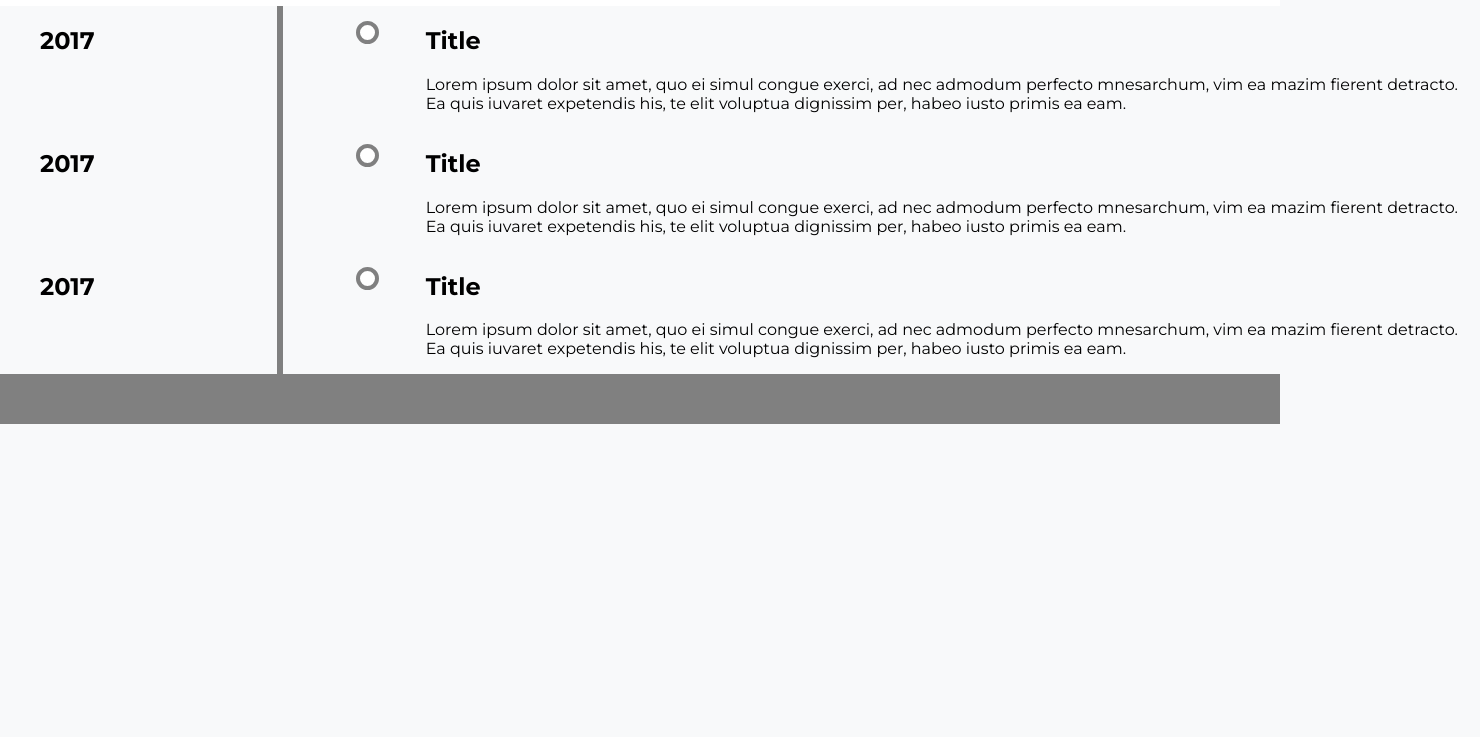
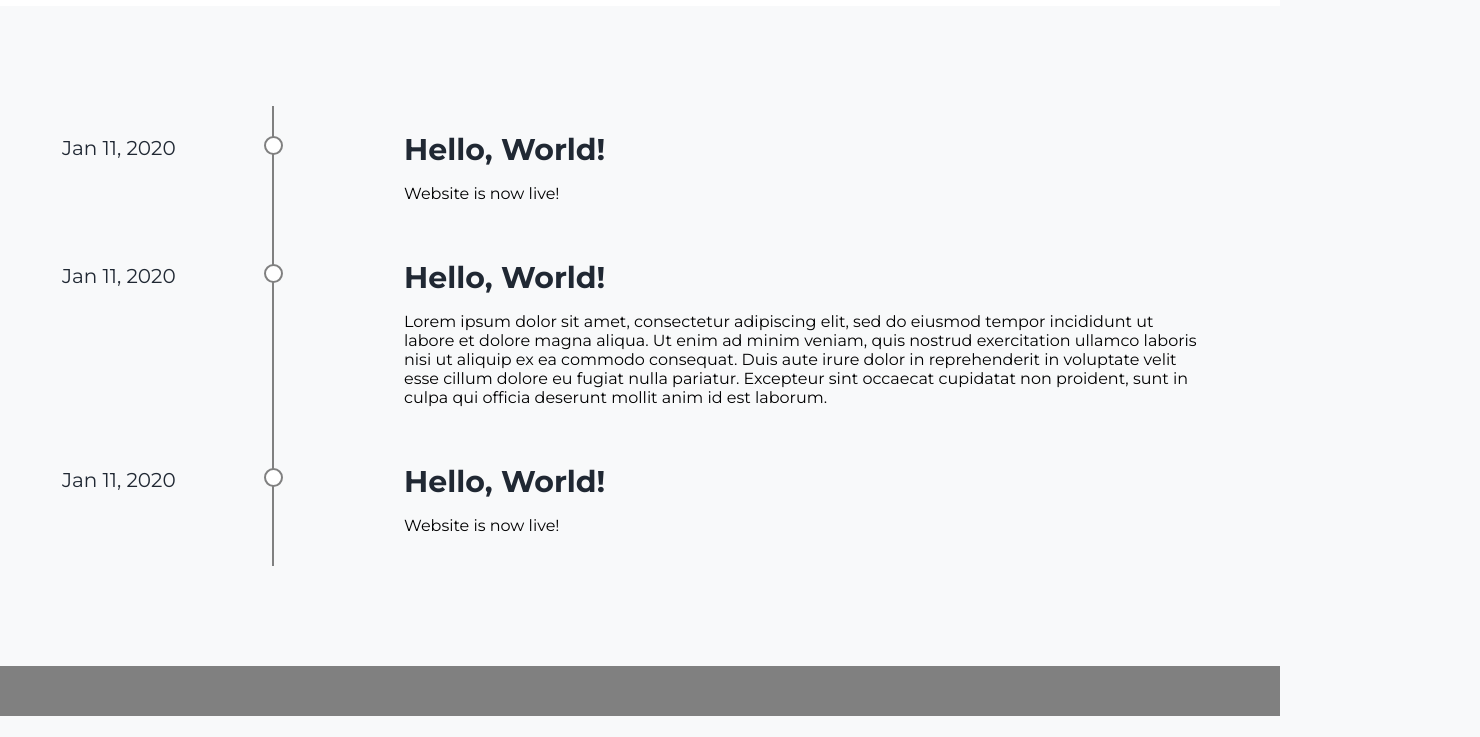
Before and after one commit to JoLou123/leafme-site, a Gatsby site: page /news in a window 1280 px wide. Shown: the part 63-800 px from the top of the page, 1480 px wide, since content can reach past the window. Built offline with nearby package versions, Linux system fonts and the light colour scheme; Gatsby itself is replaced by a stand-in of ours.

Commit message:
timeline complete, will add photos later when needed

```diff
--- a/src/components/news-entry.js
+++ b/src/components/news-entry.js
@@ -1,16 +1,16 @@
 import React from "react"
 import entryStyles from "./news-entry.module.css"
 
-export default () => (
+export default (props) => (
 <div className={entryStyles.beside}>
   <div class={entryStyles.container}>
       <div class={entryStyles.left}>
-        <h2>2017</h2>
+        <div className={entryStyles.dateText}>{props.date}</div>
       </div>
     </div>
   <div className={`${entryStyles.content} ${entryStyles.right}`}>
-    <h2>Title</h2>
-    <p>Lorem ipsum dolor sit amet, quo ei simul congue exerci, ad nec admodum perfecto mnesarchum, vim ea mazim fierent detracto. Ea quis iuvaret expetendis his, te elit voluptua dignissim per, habeo iusto primis ea eam.</p>
+    <div className={entryStyles.titleText}>{props.title}</div>
+    <p>{props.content}</p>
   </div>
 </div>
 )
--- a/src/components/news-entry.module.css
+++ b/src/components/news-entry.module.css
@@ -3,7 +3,7 @@
 .container {
   position: relative;
   background-color: inherit;
-  width: 20%;
+  width: 30%;
 }
 
 /* The circles on the timeline */
@@ -13,21 +13,24 @@
   width: 15px;
   height: 15px;
   background-color: white;
-  border: 4px solid grey;
-  margin-left: 217%;
+  border: 2px solid grey;
   top: 15px;
   border-radius: 50%;
+  margin-left: 59%;
   z-index: 1;
 }
 
 /* Place the container to the left */
 .left {
   left: 0;
+  padding-top: 15px;
 }
 
 /* Place the container to the right */
 .right {
   left: 20%;
+  width: 70%;
+  padding-top: 10px;
 }
 
 
@@ -38,12 +41,22 @@
 
 /* The actual content */
 .content {
-  position: relative;
-  border-radius: 6px;
 }
 
 .beside {
 	display: flex;
   flex-direction: row;
   justify-content: space-between;
+  padding: 15px 30px;
 }
+
+.dateText {
+  font-size: 20px;
+  color: #202833;
+}
+
+.titleText {
+  font-size: 30px;
+  color: #202833;
+  font-weight: bold;
+}
--- a/src/pages/news.js
+++ b/src/pages/news.js
@@ -5,10 +5,24 @@
 
 export default () => (
   <Layout>
+    <div style={{height: 100}}></div> {/*just for extra spacing*/}
     <div className={newsStyles.timeline}>
-      <NewsEntry />
-      <NewsEntry />
-      <NewsEntry />
+      <NewsEntry
+        date="Jan 11, 2020"
+        title="Hello, World!"
+        content="Website is now live!"
+      />
+      <NewsEntry
+        date="Jan 11, 2020"
+        title="Hello, World!"
+        content="Lorem ipsum dolor sit amet, consectetur adipiscing elit, sed do eiusmod tempor incididunt ut labore et dolore magna aliqua. Ut enim ad minim veniam, quis nostrud exercitation ullamco laboris nisi ut aliquip ex ea commodo consequat. Duis aute irure dolor in reprehenderit in voluptate velit esse cillum dolore eu fugiat nulla pariatur. Excepteur sint occaecat cupidatat non proident, sunt in culpa qui officia deserunt mollit anim id est laborum."
+      />
+      <NewsEntry
+        date="Jan 11, 2020"
+        title="Hello, World!"
+        content="Website is now live!"
+      />
     </div>
+    <div style={{height: 100}}></div> {/*just for extra spacing*/}
   </Layout>
 )
--- a/src/pages/news.module.css
+++ b/src/pages/news.module.css
@@ -2,17 +2,16 @@
 .timeline {
   position: relative;
   max-width: 1200px;
-  margin: 0 auto;
+  margin-left: 2rem;
 }
 
 /* The actual timeline (the vertical ruler) */
 .timeline::after {
   content: '';
   position: absolute;
-  width: 6px;
+  width: 2px;
   background-color: grey;
   top: 0;
   bottom: 0;
   left: 20%;
-  margin-left: -3px;
 }
```
